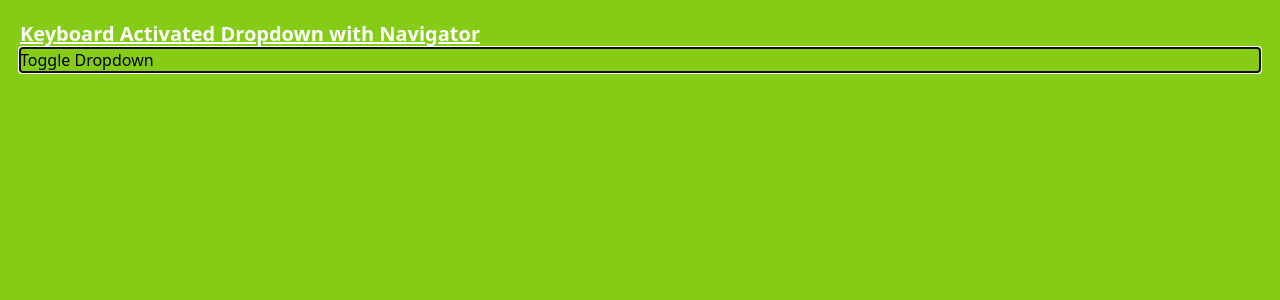
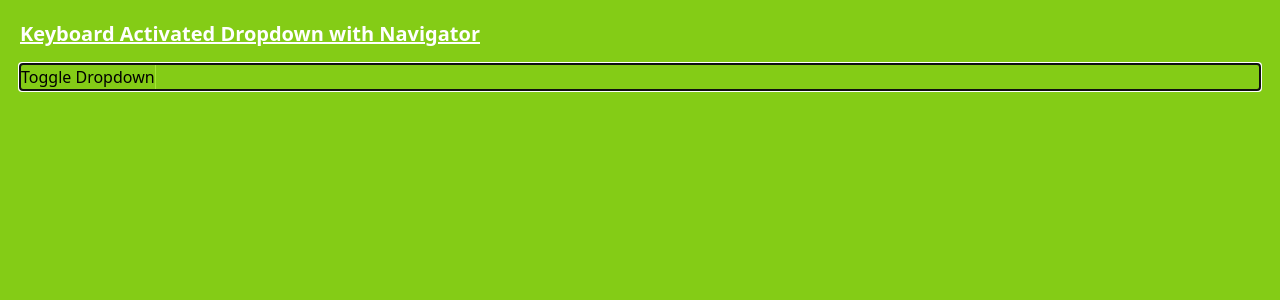
Before and after one commit to nietiene/React-Projects, a React (Vite) app: page / in a window 1280 px wide. Shown: the top 300 px of the page. Built offline with nearby package versions, Linux system fonts and the light colour scheme.

Commit message:
this is commit of react js styling

```diff
--- a/src/DropDown Menus/Another-Dropdown/dropdown.jsx
+++ b/src/DropDown Menus/Another-Dropdown/dropdown.jsx
@@ -42,9 +42,10 @@ const Dropdown = () => {
         <div className=" p-5 bg-lime-500 min-h-screen">
             <h1 className="text-white font-bold underline text-xl">Keyboard Activated Dropdown with Navigator</h1>
             <div ref={dropDownRef} tabIndex={0} onKeyDown={handleKeyPressed}
-
+              className="mt-4"
             >
-                <button onClick={toggleDropdown}>
+                <button onClick={toggleDropdown}
+                className=" border border-lime-400 ">
                     Toggle Dropdown
                 </button>
                 {isDropdownOpen && (
```
